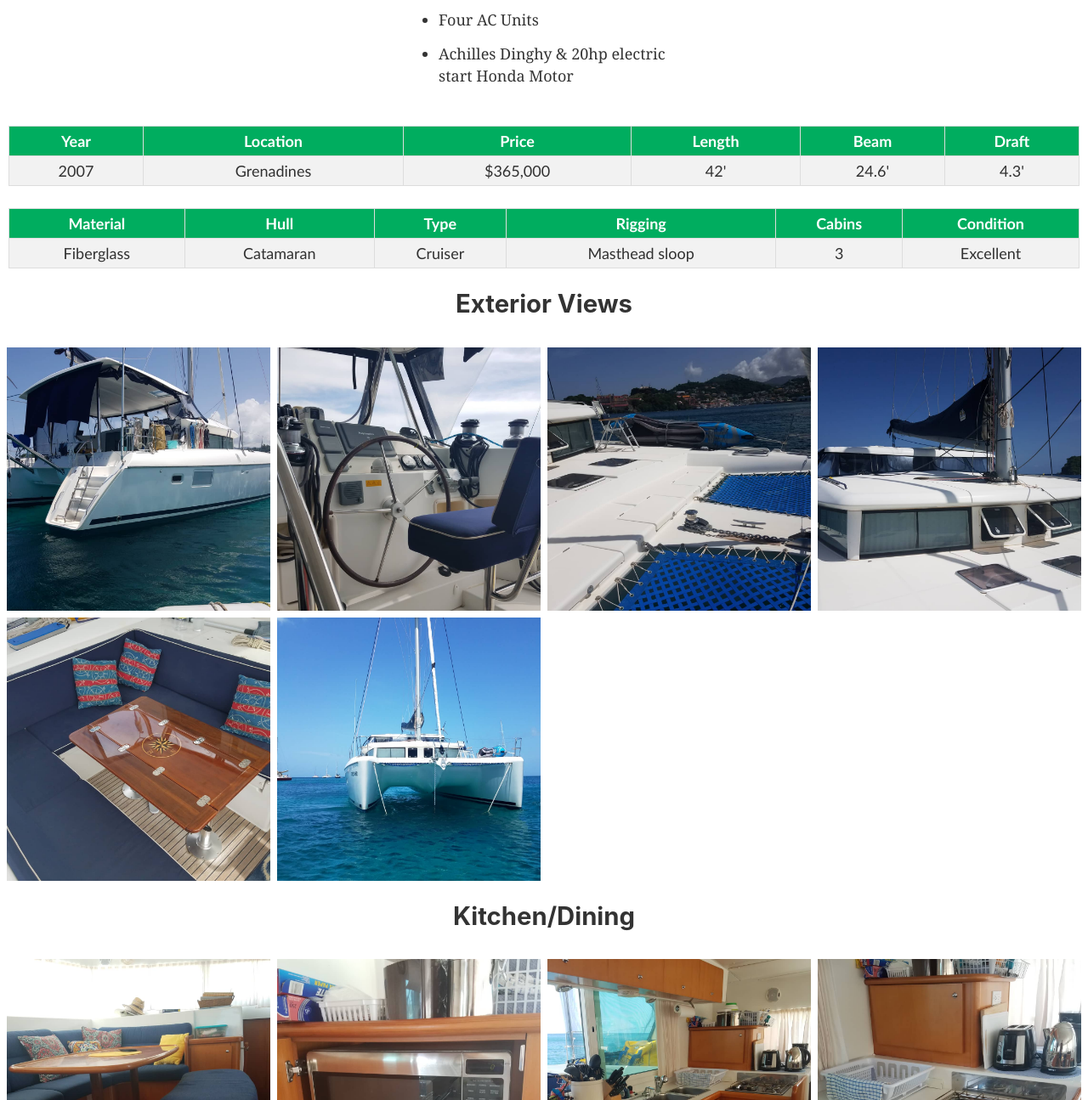
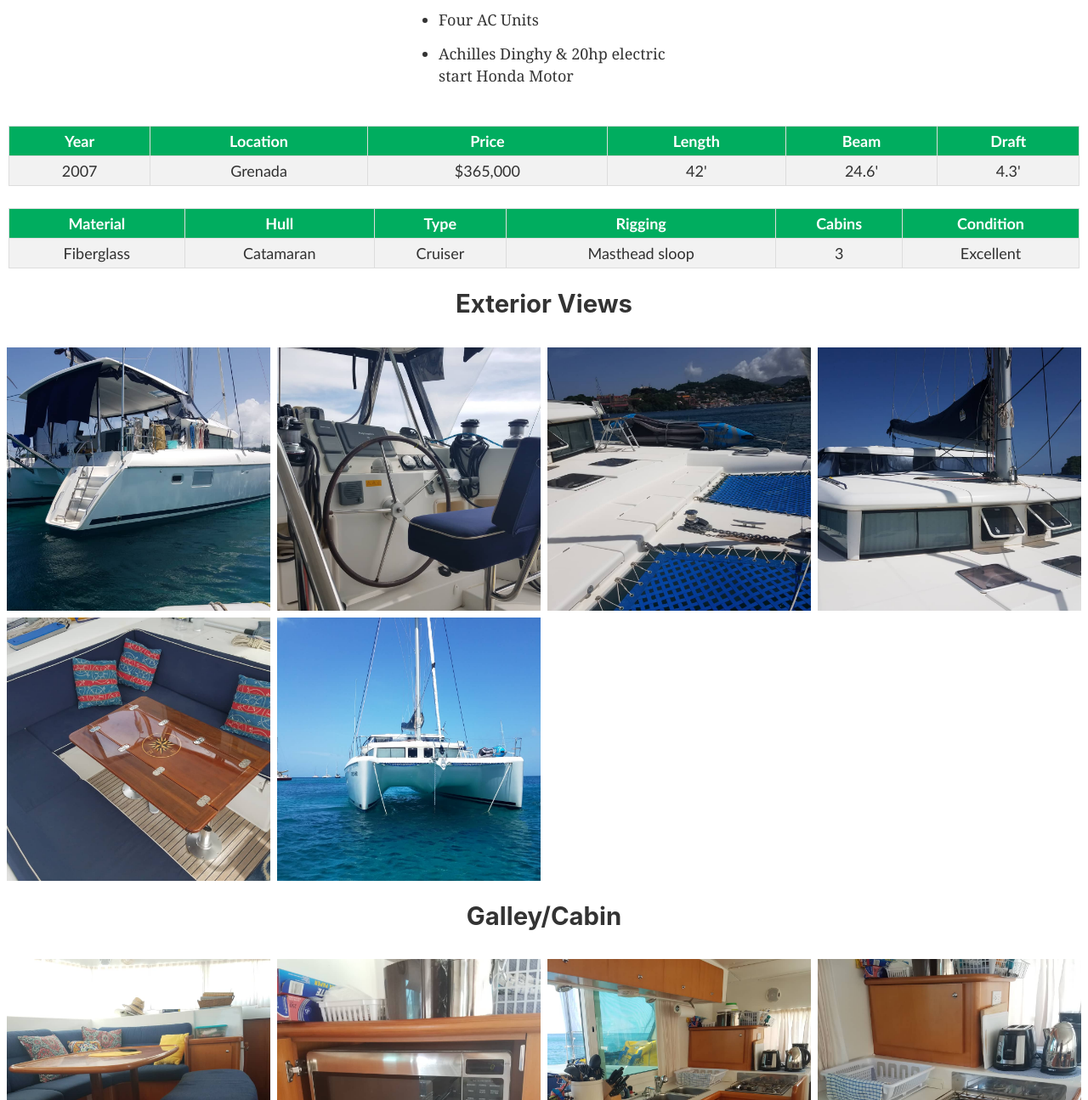
Before and after one commit to Ruigrok/dubliner, a Gatsby site: page / in a window 1280 px wide. Shown: the part 1406-2701 px from the top of the page at 85% size. Built offline with nearby package versions, Linux system fonts and the light colour scheme; Gatsby itself is replaced by a stand-in of ours.

Commit message:
updating location and photo category name

```diff
--- a/src/pages/contact.js
+++ b/src/pages/contact.js
@@ -187,7 +187,7 @@ class ContactPage extends React.Component {
                     Current Location
               </span>
                   <span className="txt2">
-                    The Grenadines
+                    Grenada
               </span>
                 </div>
               </div>
--- a/src/pages/index.js
+++ b/src/pages/index.js
@@ -100,7 +100,7 @@ class IndexPage extends React.Component {
         images: data.exteriorImages.edges
       },
       {
-        name: 'Kitchen/Dining',
+        name: 'Galley/Cabin',
         images: data.kitchenImages.edges
       },
       {
@@ -121,7 +121,7 @@ class IndexPage extends React.Component {
       },
       {
         header: 'Location',
-        data: 'Grenadines'
+        data: 'Grenada'
       },
       {
         header: 'Price',
@@ -269,11 +269,7 @@ class IndexPage extends React.Component {
             </div>
           </div>
 
-
-
-
           <div style={{ margin: 10 }}>
-
             {tableLength === 6 &&
               <React.Fragment>
                 <table className='info-table'>
```
